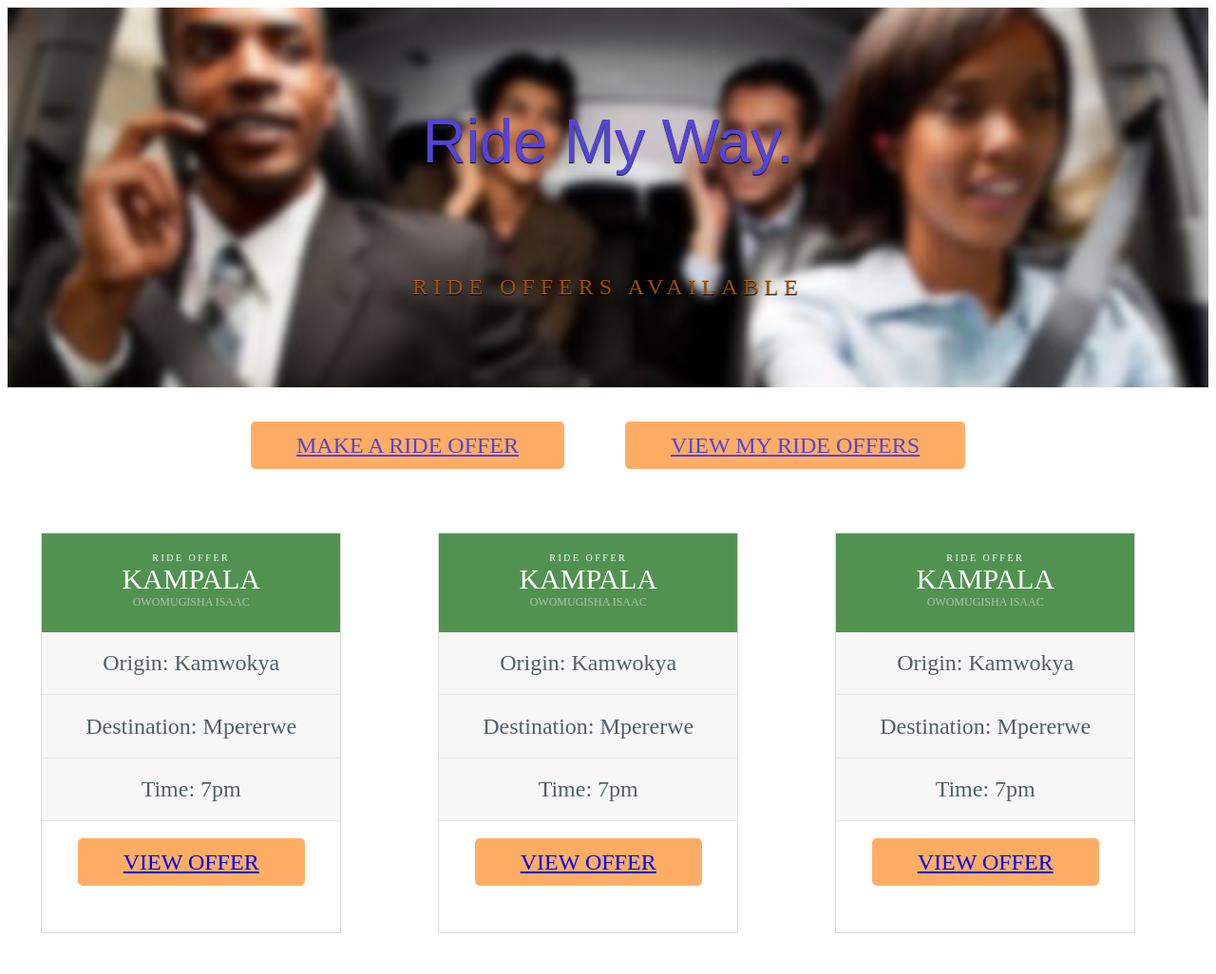
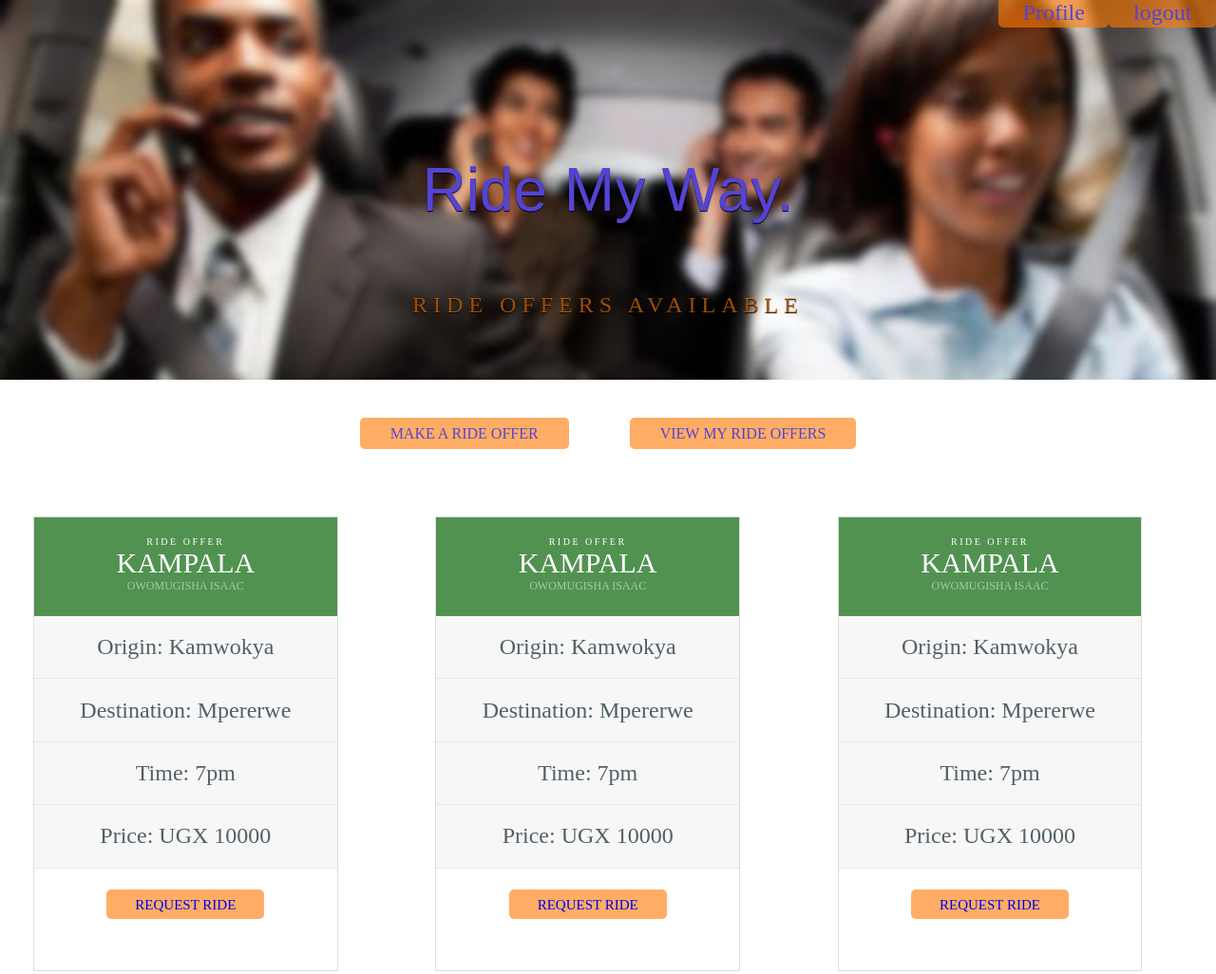
Before and after one commit to cmplx-xyttmt/Ride-My-Way-Andela-Bootcamp-Project, a plain HTML site: page UI/view_ride_offers.html in a window 1280 px wide. Shown: the top 1026 px of the page at 95% size. Drawn offline with Linux system fonts and the light colour scheme.

Commit message:
Add profile and logout buttons

```diff
--- a/UI/styles/main_pages_styles.css
+++ b/UI/styles/main_pages_styles.css
@@ -4,6 +4,8 @@
 
 body {
     color: #526066;
+    margin: 0;
+    padding: 0;
 }
 
 h2, h3 {
@@ -124,12 +126,10 @@ This is the grid that contains the details about the rides
     border-bottom: 1px solid #e7e7e7;
 }
 
-/*--Buttons--.
-*TODO: try and make them responsive.
+/*--Buttons--
 */
 .offer-button {
     text-align: center;
-    /*padding-bottom: 2px;*/
     margin-bottom: 3em;
     margin-top: 3em;
     font-size: 100%;
@@ -138,20 +138,38 @@ a.button {
     background: rgba(255,123,6,0.62);
     color: #5544d4;
     border-radius: 5px;
-    font-size: x-large;
+    font-size: 100%;
     padding: 0.5em 2em;
     left: 50%;
     margin-right: 30px;
     margin-left: 30px;
     width: 100%;
     height: 100%;
+    text-decoration: none;
 }
 
 a.button-choose {
     background: rgba(255,123,6,0.62);
-    font-size: x-large;
+    font-size: 150%;
     border-radius: 5px;
     padding: 0.5em 2em;
+    text-decoration: none;
+}
+
+.heading-button {
+    display: table-row;
+    text-align: right;
+    vertical-align: middle;
+    text-transform: capitalize;
+}
+
+.button-head {
+    background: rgba(255,123,6,0.62);
+    color: #5544d4;
+    border-radius: 5px;
+    font-size: 150%;
+    padding: 0.2% 2%;
+    text-decoration: none;
 }
 
 
--- a/UI/view_ride_offers.html
+++ b/UI/view_ride_offers.html
@@ -8,6 +8,10 @@
 </head>
 <body>
 <div class="heading-container">
+    <div class="heading-button">
+        <a href="#" class="button-head">profile</a>
+        <a href="index.html" class="button-head">logout</a>
+    </div>
     <h1 class="heading">
         Ride My Way.
     </h1>
@@ -34,10 +38,11 @@
                     <li>Origin: Kamwokya</li>
                     <li>Destination: Mpererwe</li>
                     <li>Time: 7pm</li>
+                    <li>Price: UGX 10000</li>
                 </ul>
 
                 <div class="offer-button">
-                    <a href="#" class="button-choose">VIEW OFFER</a>
+                    <a href="#" class="button-choose">REQUEST RIDE</a>
                 </div>
             </div>
         </div>
@@ -55,10 +60,11 @@
                     <li>Origin: Kamwokya</li>
                     <li>Destination: Mpererwe</li>
                     <li>Time: 7pm</li>
+                    <li>Price: UGX 10000</li>
                 </ul>
 
                 <div class="offer-button">
-                    <a href="#" class="button-choose">VIEW OFFER</a>
+                    <a href="#" class="button-choose">REQUEST RIDE</a>
                 </div>
             </div>
         </div>
@@ -76,10 +82,11 @@
                     <li>Origin: Kamwokya</li>
                     <li>Destination: Mpererwe</li>
                     <li>Time: 7pm</li>
+                    <li>Price: UGX 10000</li>
                 </ul>
 
                 <div class="offer-button">
-                    <a href="#" class="button-choose">VIEW OFFER</a>
+                    <a href="#" class="button-choose">REQUEST RIDE</a>
                 </div>
             </div>
         </div>
@@ -97,10 +104,11 @@
                     <li>Origin: Kamwokya</li>
                     <li>Destination: Mpererwe</li>
                     <li>Time: 7pm</li>
+                    <li>Price: UGX 10000</li>
                 </ul>
 
                 <div class="offer-button">
-                    <a href="#" class="button-choose">VIEW OFFER</a>
+                    <a href="#" class="button-choose">REQUEST RIDE</a>
                 </div>
             </div>
         </div>
@@ -118,10 +126,11 @@
                     <li>Origin: Kamwokya</li>
                     <li>Destination: Mpererwe</li>
                     <li>Time: 7pm</li>
+                    <li>Price: UGX 10000</li>
                 </ul>
 
                 <div class="offer-button">
-                    <a href="#" class="button-choose">VIEW OFFER</a>
+                    <a href="#" class="button-choose">REQUEST RIDE</a>
                 </div>
             </div>
         </div>
@@ -139,10 +148,11 @@
                     <li>Origin: Kamwokya</li>
                     <li>Destination: Mpererwe</li>
                     <li>Time: 7pm</li>
+                    <li>Price: UGX 10000</li>
                 </ul>
 
                 <div class="offer-button">
-                    <a href="#" class="button-choose">VIEW OFFER</a>
+                    <a href="#" class="button-choose">REQUEST RIDE</a>
                 </div>
             </div>
         </div>
```
